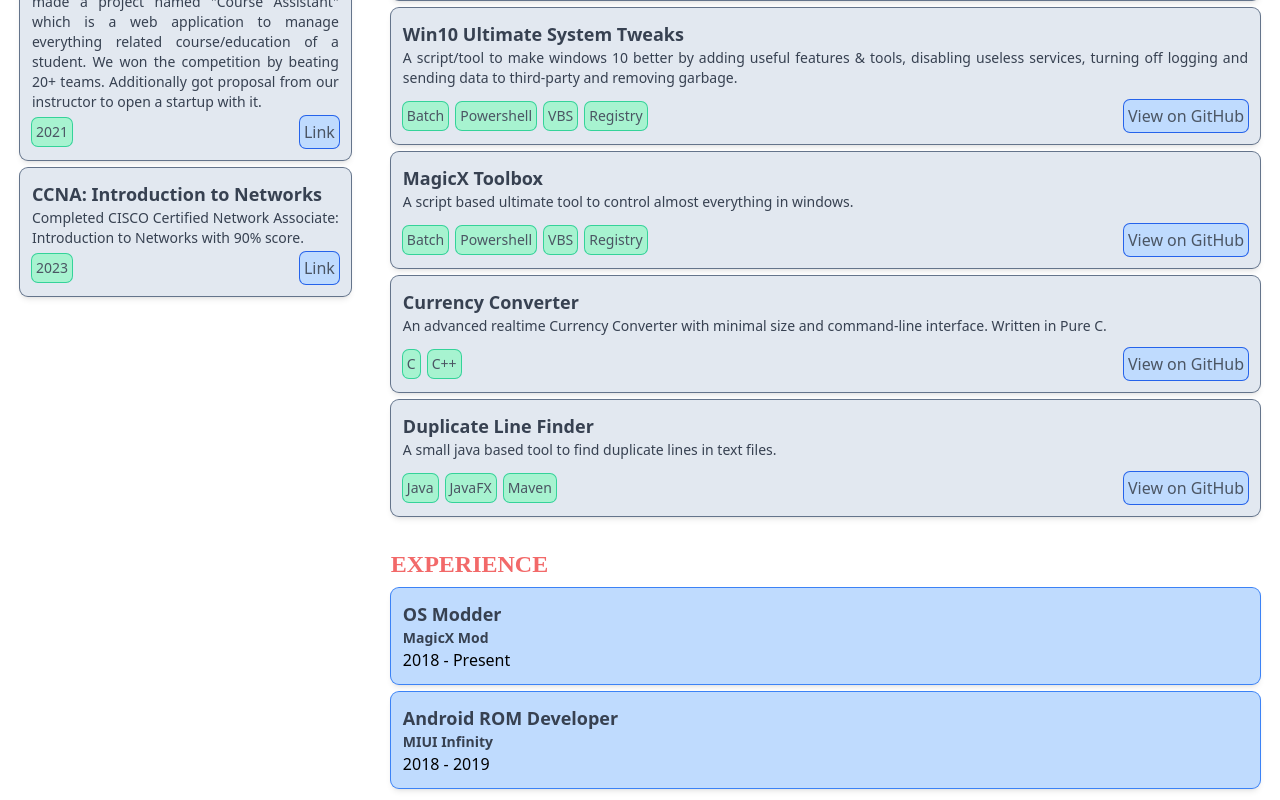
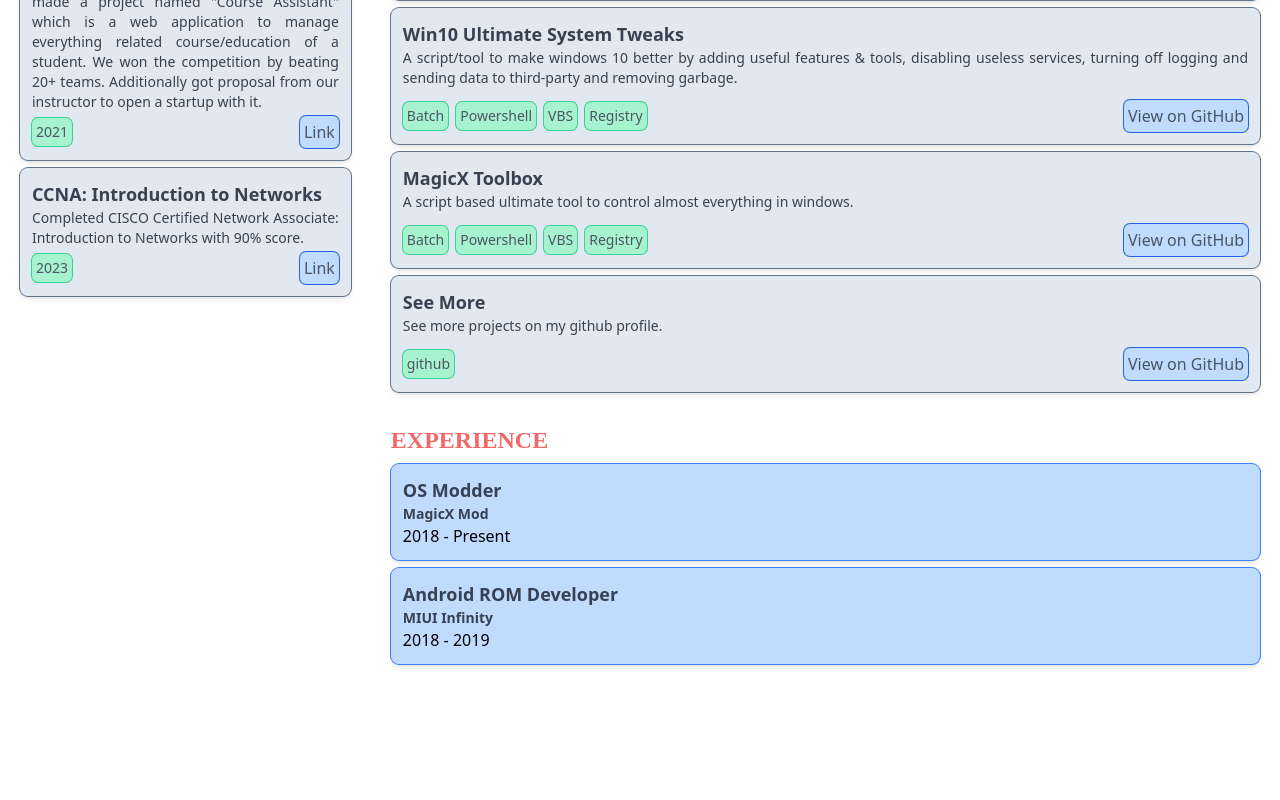
Before and after one commit to ehsan18t/ehsan-pages, a React (Vite) app: page / in a window 1280 px wide. Shown: the part 822-1622 px from the top of the page. After the commit the page ends 1498 px from the top, so only its background shows below. Built offline with nearby package versions, Linux system fonts and the light colour scheme; a web font is replaced by a local one.

Commit message:
compact info

```diff
--- a/src/data.js
+++ b/src/data.js
@@ -74,16 +74,10 @@ const Info = {
       techs: ['Batch', 'Powershell', 'VBS', 'Registry'],
     },
     {
-      name: 'Currency Converter',
-      link: 'https://github.com/ehsan18t/Currency-Converter',
-      description: 'An advanced realtime Currency Converter with minimal size and command-line interface. Written in Pure C.',
-      techs: ['C', 'C++'],
-    },
-    {
-      name: 'Duplicate Line Finder',
-      link: 'https://github.com/ehsan18t/duplicate-line-finder',
-      description: 'A small java based tool to find duplicate lines in text files.',
-      techs: ['Java', 'JavaFX', 'Maven'],
+      name: 'See More',
+      link: 'https://github.com/ehsan18t',
+      description: 'See more projects on my github profile.',
+      techs: ['github'],
     },
   ],
 }
```
